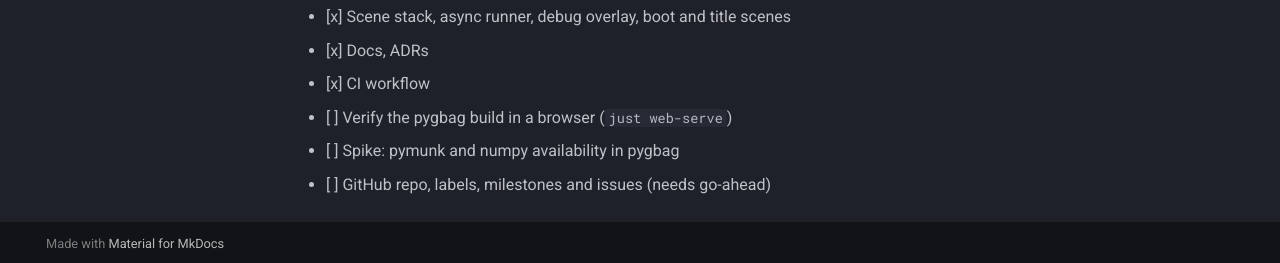
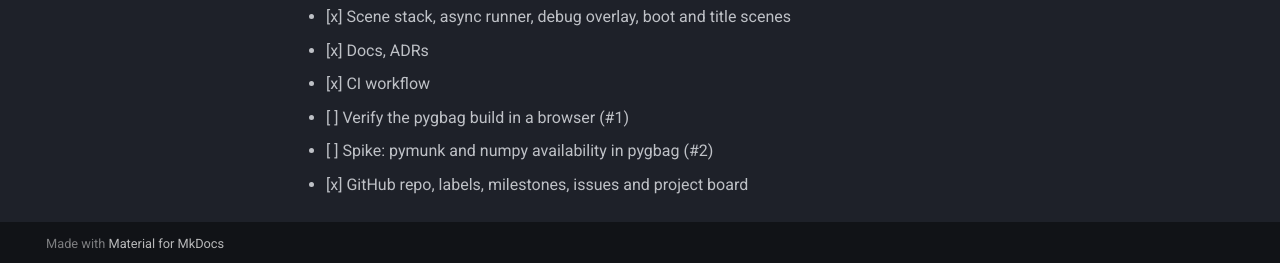
Before and after one commit to AxelSuu/emberwake, an MkDocs documentation site: the page built from docs/roadmap.md, in a window 1280 px wide and 1368 px high. Shown: the part 1102-1365 px from the top of the window. Built offline with MkDocs 1.6.1 and Material for MkDocs 9.7.7, drawn with Linux system fonts in a browser that asks for light colours.

Commit message:
Link open M0 items to issues

```diff
--- a/docs/roadmap.md
+++ b/docs/roadmap.md
@@ -22,6 +22,6 @@
 - [x] Scene stack, async runner, debug overlay, boot and title scenes
 - [x] Docs, ADRs
 - [x] CI workflow
-- [ ] Verify the pygbag build in a browser (`just web-serve`)
-- [ ] Spike: pymunk and numpy availability in pygbag
-- [ ] GitHub repo, labels, milestones and issues (needs go-ahead)
+- [ ] Verify the pygbag build in a browser (#1)
+- [ ] Spike: pymunk and numpy availability in pygbag (#2)
+- [x] GitHub repo, labels, milestones, issues and project board
```
